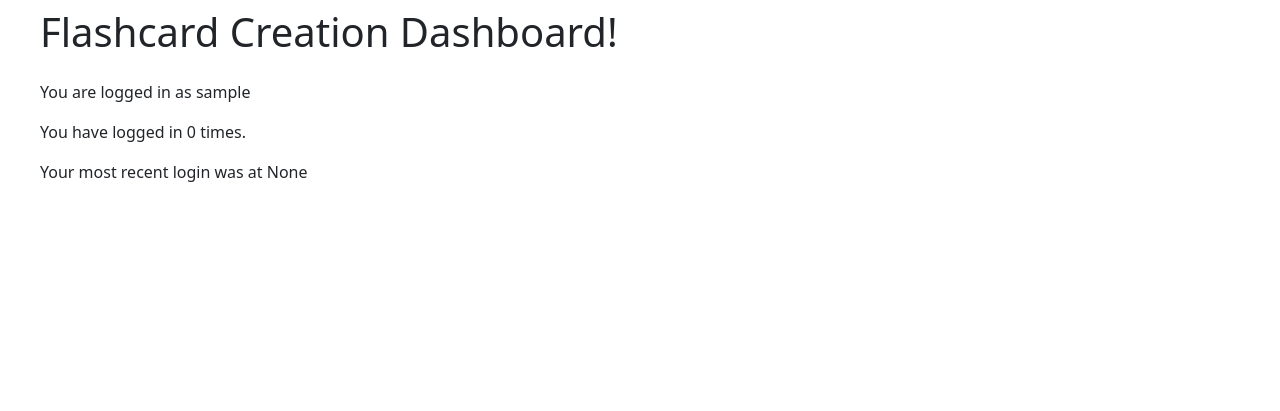
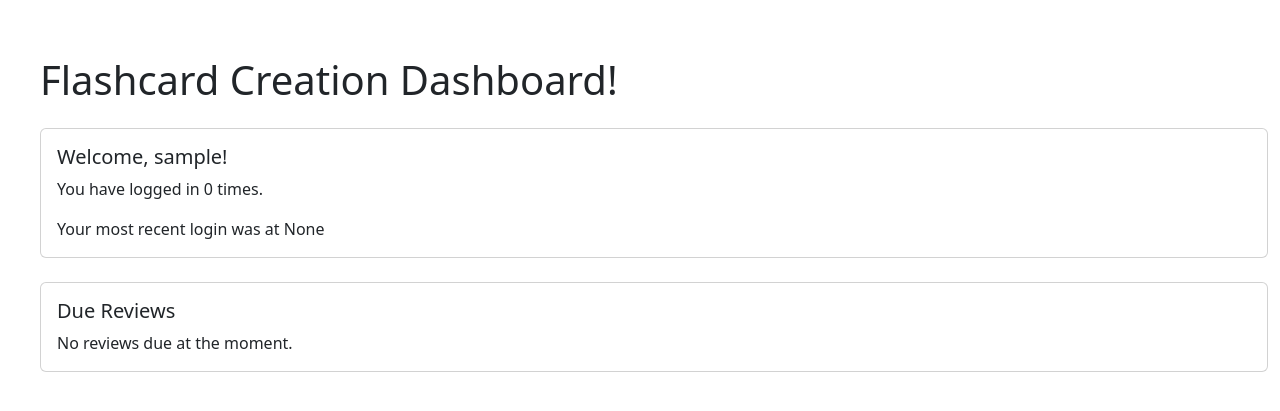
Before and after one commit to TEW07/SummerProject, a Flask app: page /dashboard in a window 1280 px wide. Shown: the part 56-467 px from the top of the page. Run offline with Flask 3, Linux system fonts and the light colour scheme; the visitor is signed in with stand-in values (Sample User, id 1); data that the repository does not hold is empty.

Commit message:
Upgraded the dashboard so that a user will be notified of any reviews that are due and provides the details and links user to decks with cards due for review

```diff
--- a/app/main/routes.py
+++ b/app/main/routes.py
@@ -1,7 +1,8 @@
-from flask import render_template
+from flask import render_template, flash
 from . import main_blueprint
-
-from flask_login import current_user
+from app.decks.models import Deck, Card
+from datetime import datetime
+from flask_login import current_user, login_required
 
 
 @main_blueprint.route('/')
@@ -9,8 +10,30 @@ def index():
     return render_template('home.html')
 
 
-@main_blueprint.route('/dashboard', methods=['GET', 'POST'])
+@main_blueprint.route('/dashboard')
+@login_required
 def dashboard():
-    return render_template('dashboard.html', username=current_user.username,
-                           log_count=current_user.get_login_count(current_user.user_id),
-                           log_latest=current_user.get_latest_login(current_user.user_id))
+    user_decks = Deck.query.filter_by(user_id=current_user.user_id).all()
+    due_reviews = []
+
+    for deck in user_decks:
+        due_count = Card.query.filter(
+            Card.deck_id == deck.deck_id,
+            Card.next_review_date <= datetime.utcnow()
+        ).count()
+        if due_count > 0:
+            due_reviews.append({
+                'deck_id': deck.deck_id,
+                'name': deck.name,
+                'due_count': due_count
+            })
+            flash(f'{due_count} cards due for review in {deck.name}', 'warning')
+
+    user_info = {
+        'username': current_user.username,
+        'login_count': current_user.get_login_count(current_user.user_id),
+        'last_login_at': current_user.get_latest_login(current_user.user_id)
+    }
+
+
+    return render_template('dashboard.html', due_reviews=due_reviews, user_info=user_info)
--- a/app/main/templates/dashboard.html
+++ b/app/main/templates/dashboard.html
@@ -1,7 +1,56 @@
 {% extends "base.html" %}
+{% block title %}Dashboard{% endblock %}
+{% block head %}
+<style>
+body {
+    background-color: #f8f9fa; /* Light gray background */
+}
 
-{% block title %}Dashboard{% endblock %}
-{% block heading %}Flashcard Creation Dashboard!{% endblock %}
-{% block content %}<p>You are logged in as {{ username }}</p>
-                    <p>You have logged in {{ log_count }} times.</p>
-                    <p>Your most recent login was at {{ log_latest }}</p>{% endblock %}
+.container {
+    max-width: 800px; /* Limit width for better readability */
+}
+
+.card {
+    margin-bottom: 1rem; /* Space between cards */
+}
+
+.list-group-item {
+    cursor: pointer;
+}
+
+.list-group-item:hover {
+    background-color: #f1f1f1; /* Slight hover effect */
+}
+</style>
+{% endblock %}
+{% block content %}
+<div class="container mt-4">
+    <h1 class="mb-4">Flashcard Creation Dashboard!</h1>
+
+    <div class="card mb-4">
+        <div class="card-body">
+            <h5 class="card-title">Welcome, {{ user_info.username }}!</h5>
+            <p class="card-text">You have logged in {{ user_info.login_count }} times.</p>
+            <p class="card-text">Your most recent login was at {{ user_info.last_login_at }}</p>
+        </div>
+    </div>
+
+    <div class="card">
+        <div class="card-body">
+            <h5 class="card-title">Due Reviews</h5>
+            {% if due_reviews %}
+                <ul class="list-group">
+                    {% for review in due_reviews %}
+                        <li class="list-group-item d-flex justify-content-between align-items-center">
+                            <a href="{{ url_for('review.start_review', deck_id=review.deck_id) }}">{{ review.name }}</a>
+                            <span class="badge bg-primary rounded-pill">{{ review.due_count }} due</span>
+                        </li>
+                    {% endfor %}
+                </ul>
+            {% else %}
+                <p class="card-text">No reviews due at the moment.</p>
+            {% endif %}
+        </div>
+    </div>
+</div>
+{% endblock %}
```
